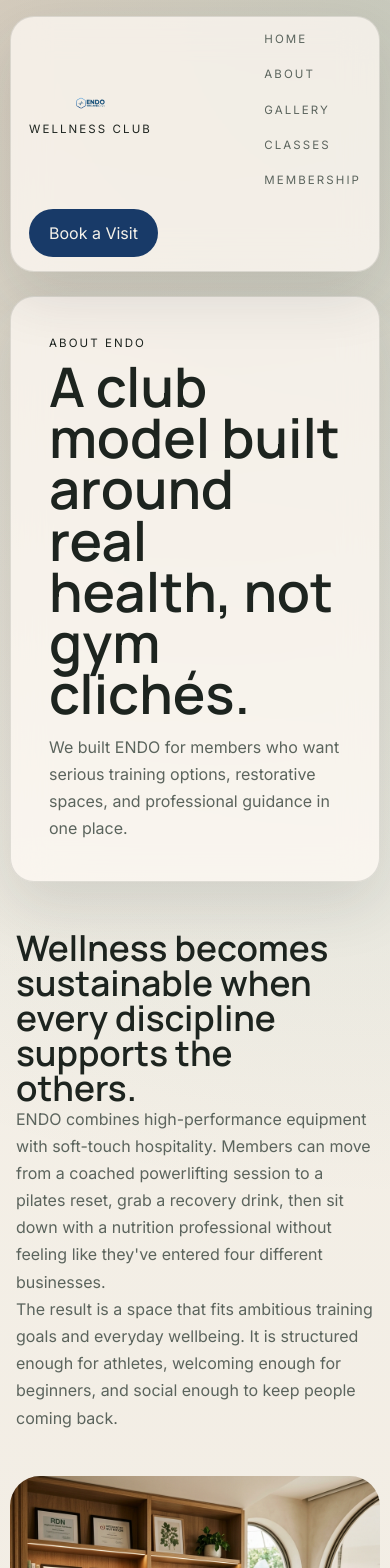
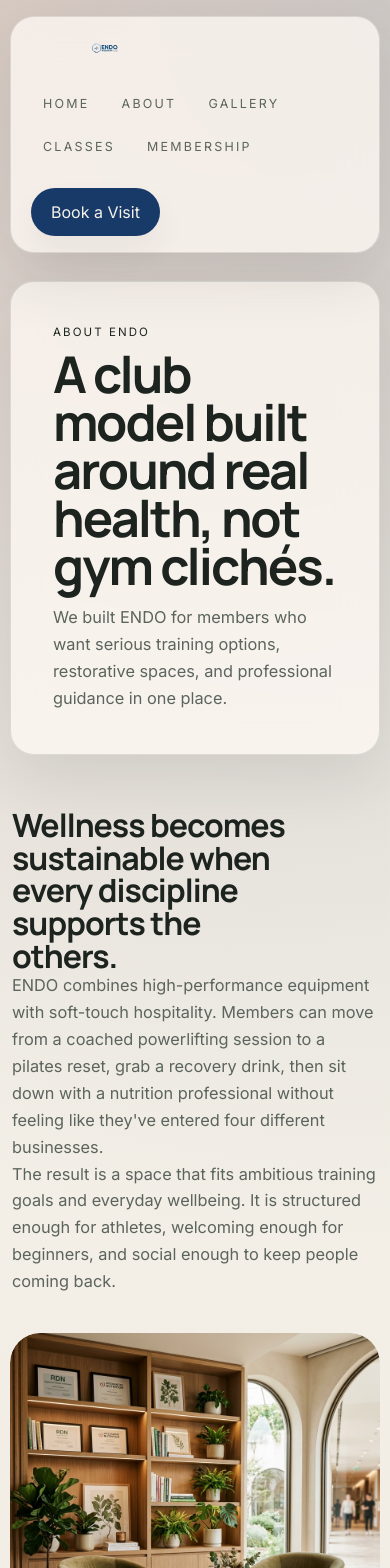
Before and after one commit to flxgs/endowellnessweb, a Next.js app: page /about in a window 390 px wide. Shown: the top 1568 px of the page. Built offline with nearby package versions, Linux system fonts and the light colour scheme.

Commit message:
Refine layout structure and responsive styling across wellness pages

```diff
--- a/app/about/page.tsx
+++ b/app/about/page.tsx
@@ -36,13 +36,19 @@
         </div>
       </section>
 
-      <section className="pillar-grid">
+      <section className="section-block">
+        <div className="section-heading">
+          <p className="eyebrow">What membership covers</p>
+          <h2>Training, guidance, and recovery are planned as one system.</h2>
+        </div>
+        <div className="pillar-grid">
           {pillars.map((pillar) => (
             <article key={pillar.title} className="pillar-card">
               <h3>{pillar.title}</h3>
               <p>{pillar.description}</p>
             </article>
           ))}
+        </div>
       </section>
     </div>
   );
--- a/app/components/site-shell.tsx
+++ b/app/components/site-shell.tsx
@@ -21,7 +21,6 @@
             className="brand-logo"
             priority
           />
-          <span className="brand-kicker">Wellness Club</span>
         </Link>
         <nav className="site-nav" aria-label="Primary">
           {navLinks.map((link) => (
@@ -34,7 +33,7 @@
           Book a Visit
         </Link>
       </header>
-      <main>{children}</main>
+      <main className="site-main">{children}</main>
       <footer className="site-footer">
         <div>
           <p className="footer-title">{siteName}</p>
--- a/app/globals.css
+++ b/app/globals.css
@@ -10,7 +10,8 @@
   --accent: #183a68;
   --accent-soft: #d8e4f4;
   --accent-warm: #c16d43;
-  --shadow: 0 24px 60px rgba(43, 52, 47, 0.12);
+  --shadow: 0 24px 60px rgba(43, 52, 47, 0.1);
+  --shadow-soft: 0 16px 30px rgba(43, 52, 47, 0.06);
 }
 
 @theme inline {
@@ -26,7 +27,7 @@
 html {
   background:
     radial-gradient(circle at top left, rgba(193, 109, 67, 0.16), transparent 28%),
-    radial-gradient(circle at top right, rgba(20, 88, 71, 0.2), transparent 34%),
+    radial-gradient(circle at top right, rgba(24, 58, 104, 0.18), transparent 34%),
     linear-gradient(180deg, #f6f2ea 0%, #eee8de 100%);
   color: var(--foreground);
 }
@@ -48,9 +49,9 @@
 }
 
 .site-shell {
-  width: min(1280px, calc(100% - 32px));
+  width: min(1400px, calc(100% - 32px));
   margin: 0 auto;
-  padding: 22px 0 40px;
+  padding: 18px 0 40px;
 }
 
 .site-header,
@@ -75,22 +76,21 @@
   position: sticky;
   top: 16px;
   z-index: 20;
-  display: flex;
+  display: grid;
+  grid-template-columns: auto 1fr auto;
   align-items: center;
-  justify-content: space-between;
-  gap: 20px;
-  padding: 14px 18px;
-  border-radius: 999px;
+  gap: 24px;
+  padding: 16px 20px;
+  border-radius: 24px;
 }
 
 .brand-mark {
   display: flex;
-  flex-direction: column;
-  gap: 4px;
-  line-height: 0.9;
+  align-items: center;
+  justify-content: center;
+  min-width: 148px;
 }
 
-.brand-kicker,
 .eyebrow,
 .site-nav-link,
 .membership-name,
@@ -110,18 +110,29 @@
 
 .brand-logo {
   width: auto;
-  height: 34px;
+  height: 30px;
 }
 
 .site-nav {
   display: flex;
   flex-wrap: wrap;
+  align-items: center;
   justify-content: center;
-  gap: 18px;
+  gap: 12px;
+  min-width: 0;
 }
 
 .site-nav-link {
+  padding: 10px 14px;
+  border-radius: 999px;
   color: var(--muted);
+  font-size: 0.78rem;
+  transition: background 160ms ease, color 160ms ease;
+}
+
+.site-nav-link:hover {
+  background: rgba(255, 255, 255, 0.5);
+  color: var(--foreground);
 }
 
 .nav-cta,
@@ -140,11 +151,12 @@
 .primary-button {
   background: var(--accent);
   color: #f6f2ea;
+  box-shadow: var(--shadow-soft);
 }
 
 .secondary-button {
   border: 1px solid var(--line);
-  background: rgba(255, 255, 255, 0.4);
+  background: rgba(255, 255, 255, 0.55);
 }
 
 .nav-cta:hover,
@@ -156,8 +168,13 @@
 .page-stack {
   display: flex;
   flex-direction: column;
-  gap: 28px;
-  padding-top: 28px;
+  gap: 40px;
+  padding-top: 32px;
+}
+
+.site-main {
+  width: min(1240px, 100%);
+  margin: 0 auto;
 }
 
 .hero-grid,
@@ -170,28 +187,33 @@
 }
 
 .hero-grid {
-  grid-template-columns: 1.05fr 0.95fr;
-  align-items: stretch;
+  grid-template-columns: minmax(0, 1.05fr) minmax(380px, 0.95fr);
+  align-items: center;
 }
 
 .hero-copy,
 .split-copy,
 .story-copy {
-  padding: 20px 6px;
+  padding: 14px 2px;
+}
+
+.hero-copy {
+  max-width: 640px;
 }
 
 .hero-copy h1,
 .page-hero h1 {
   margin: 8px 0 14px;
-  font-size: clamp(3.5rem, 6vw, 6.4rem);
-  line-height: 0.94;
-  font-weight: 600;
-  max-width: 11ch;
+  font-size: clamp(3rem, 5.4vw, 5.4rem);
+  line-height: 0.95;
+  font-weight: 700;
+  letter-spacing: -0.04em;
+  max-width: 10.5ch;
 }
 
 .page-hero {
-  padding: 38px;
-  border-radius: 36px;
+  padding: 42px;
+  border-radius: 30px;
 }
 
 .page-hero-copy,
@@ -207,8 +229,8 @@
 .footer-copy,
 .note-list p {
   color: var(--muted);
-  line-height: 1.7;
-  font-size: 1rem;
+  line-height: 1.65;
+  font-size: 1.02rem;
 }
 
 .hero-actions,
@@ -216,7 +238,7 @@
   display: flex;
   flex-wrap: wrap;
   gap: 14px;
-  margin: 26px 0 30px;
+  margin: 30px 0 34px;
 }
 
 .stats-grid,
@@ -229,11 +251,12 @@
 }
 
 .stats-grid {
-  grid-template-columns: repeat(2, minmax(0, 1fr));
+  grid-template-columns: repeat(2, minmax(160px, 1fr));
+  max-width: 520px;
 }
 
 .stat-card {
-  padding: 18px;
+  padding: 20px;
   border-radius: 22px;
 }
 
@@ -245,7 +268,14 @@
 
 .hero-visual {
   position: relative;
-  min-height: 680px;
+  min-height: 720px;
+}
+
+.hero-visual,
+.story-image,
+.footer-image {
+  overflow: hidden;
+  border-radius: 30px;
 }
 
 .hero-visual img,
@@ -267,7 +297,8 @@
   padding: 16px 18px;
   border-radius: 22px;
   background: rgba(251, 246, 239, 0.88);
-  box-shadow: var(--shadow);
+  border: 1px solid rgba(29, 36, 31, 0.08);
+  box-shadow: var(--shadow-soft);
 }
 
 .hero-badge strong {
@@ -279,13 +310,13 @@
 .section-block {
   display: flex;
   flex-direction: column;
-  gap: 18px;
+  gap: 22px;
 }
 
 .section-heading {
   display: flex;
   justify-content: space-between;
-  gap: 24px;
+  gap: 20px;
   align-items: end;
 }
 
@@ -295,14 +326,15 @@
 .cta-banner h2,
 .contact-panel h2 {
   margin: 0;
-  font-size: clamp(2.2rem, 4vw, 4.2rem);
-  line-height: 1;
-  font-weight: 600;
+  font-size: clamp(2rem, 3.8vw, 3.8rem);
+  line-height: 1.02;
+  font-weight: 700;
+  letter-spacing: -0.03em;
   max-width: 14ch;
 }
 
 .pillar-grid {
-  grid-template-columns: repeat(4, minmax(0, 1fr));
+  grid-template-columns: repeat(auto-fit, minmax(240px, 1fr));
 }
 
 .pillar-card,
@@ -311,7 +343,7 @@
 .membership-card,
 .schedule-card,
 .masonry-card {
-  padding: 22px;
+  padding: 24px;
   border-radius: 28px;
 }
 
@@ -326,7 +358,7 @@
 }
 
 .split-feature {
-  grid-template-columns: 0.95fr 1.05fr;
+  grid-template-columns: minmax(0, 0.95fr) minmax(0, 1.05fr);
   align-items: start;
 }
 
@@ -336,8 +368,8 @@
   gap: 16px;
 }
 
-.split-gallery img:first-child {
-  margin-top: 44px;
+.split-gallery img {
+  aspect-ratio: 4 / 5;
 }
 
 .program-list {
@@ -357,7 +389,7 @@
 
 .gallery-strip,
 .membership-grid {
-  grid-template-columns: repeat(3, minmax(0, 1fr));
+  grid-template-columns: repeat(auto-fit, minmax(260px, 1fr));
 }
 
 .gallery-card img {
@@ -367,7 +399,7 @@
 
 .cta-banner,
 .contact-panel {
-  grid-template-columns: 1.1fr 0.9fr;
+  grid-template-columns: minmax(0, 1.1fr) minmax(320px, 0.9fr);
   padding: 34px;
   border-radius: 32px;
 }
@@ -382,7 +414,7 @@
 }
 
 .story-layout {
-  grid-template-columns: 1fr 0.9fr;
+  grid-template-columns: minmax(0, 1fr) minmax(360px, 0.9fr);
   align-items: center;
 }
 
@@ -392,7 +424,7 @@
 
 .masonry-grid {
   display: grid;
-  grid-template-columns: repeat(2, minmax(0, 1fr));
+  grid-template-columns: repeat(auto-fit, minmax(320px, 1fr));
   gap: 18px;
 }
 
@@ -402,7 +434,7 @@
 }
 
 .schedule-grid {
-  grid-template-columns: repeat(2, minmax(0, 1fr));
+  grid-template-columns: repeat(auto-fit, minmax(320px, 1fr));
 }
 
 .session-row {
@@ -433,8 +465,9 @@
 
 .membership-price {
   margin: 10px 0;
-  font-size: 3.1rem;
-  line-height: 0.95;
+  font-size: 2.8rem;
+  line-height: 0.98;
+  letter-spacing: -0.04em;
 }
 
 .membership-price span {
@@ -445,10 +478,10 @@
 
 .site-footer {
   display: grid;
-  grid-template-columns: 1fr auto 260px;
-  gap: 24px;
-  margin-top: 28px;
-  padding: 26px;
+  grid-template-columns: minmax(0, 1.1fr) auto 220px;
+  gap: 28px;
+  margin-top: 40px;
+  padding: 30px;
   border-radius: 30px;
 }
 
@@ -477,12 +510,21 @@
   .membership-grid,
   .schedule-grid,
   .masonry-grid {
-    grid-template-columns: 1fr 1fr;
+    grid-template-columns: repeat(2, minmax(0, 1fr));
   }
 
   .site-header {
-    border-radius: 28px;
-    flex-wrap: wrap;
+    grid-template-columns: 1fr;
+    justify-items: start;
+    border-radius: 24px;
+  }
+
+  .site-nav {
+    justify-content: start;
+  }
+
+  .nav-cta {
+    min-width: 0;
   }
 }
 
@@ -509,7 +551,7 @@
   .hero-copy h1,
   .page-hero h1 {
     max-width: none;
-    font-size: clamp(2.9rem, 14vw, 4.2rem);
+    font-size: clamp(2.7rem, 13vw, 4rem);
   }
 
   .stats-grid,
@@ -532,11 +574,19 @@
   }
 
   .session-row,
-  .site-nav,
   .hero-actions,
   .contact-actions {
     flex-direction: column;
     align-items: stretch;
+  }
+
+  .site-nav {
+    justify-content: start;
+    gap: 8px;
+  }
+
+  .site-nav-link {
+    padding: 8px 12px;
   }
 
   .session-meta {
```
Lines whose indentation alone changed are shown as unchanged.
